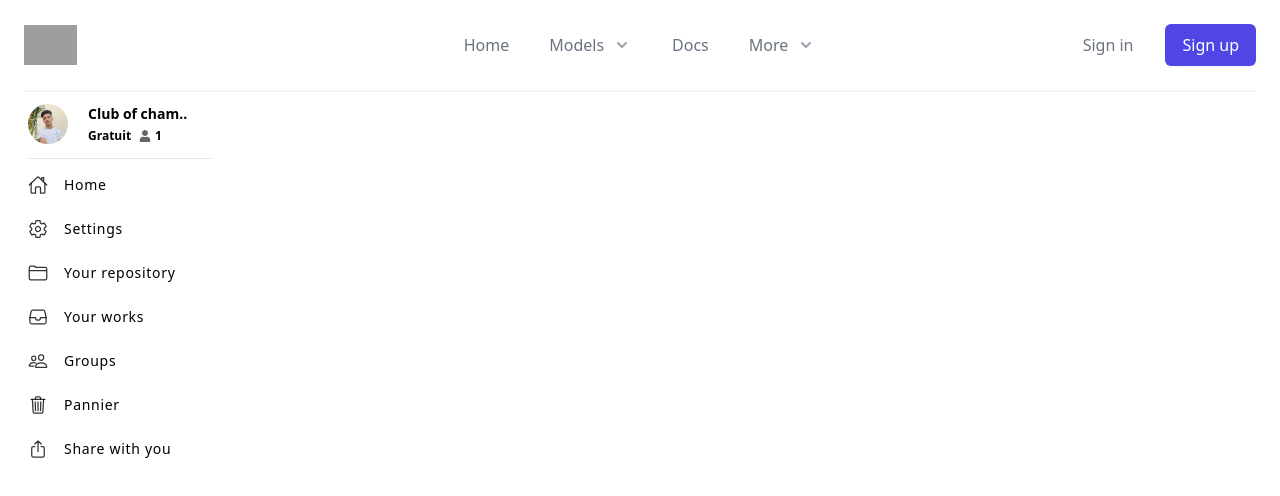
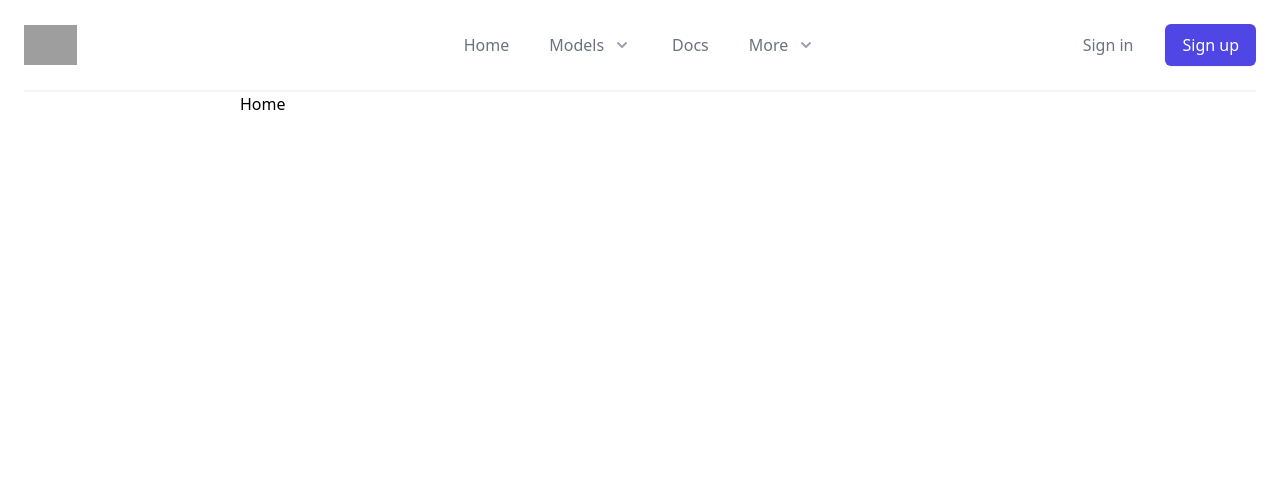
Before and after one commit to chamsou-Br/next_steps, a Next.js app: page / in a window 1280 px wide. Shown: the top 496 px of the page. Built offline with nearby package versions, Linux system fonts and the light colour scheme; grey boxes are pictures that could not be loaded.

Commit message:
sidebar completed

```diff
--- a/components/Layout.jsx
+++ b/components/Layout.jsx
@@ -1,21 +1,40 @@
-import React  from "react";
+import React, { useState }  from "react";
 import Head from 'next/head';
 import Navbar from "./navbar";
 import Sidebar from "./sidebar";
+import classNames from "classnames";
 
 
 const Layout = ({children}) => {
 
+    const [sidebarActive , setSidebar] = useState(true);
+    const onToggleSideBar = () => {
+        if (sidebarActive == true) {
+            setSidebar(false)
+        }else {
+            setSidebar(true)
+        }
+    };
+
 
     return (
-    <div className="root min-h-full relative bg-hero-back bg-cover" >
+    <div className="root min-h-full relative" >
         <Head>
             <title>Create Next App</title>
             <link rel="icon" href="/favicon.ico" />
         </Head>
-        <Navbar />
-        <Sidebar />
-        {children}
+        <Navbar onToggleSideBar={onToggleSideBar} />
+        <div className="flex  ">
+            <Sidebar sidebarActive={sidebarActive}  />
+            <div className={classNames("",{
+                    " animate-childrenOpen" : sidebarActive ,
+                    "animate-childrenClose" : !sidebarActive
+            })} >
+            {children}
+            </div>
+
+        </div>
+
 
     </div>
      );
--- a/components/navbar.jsx
+++ b/components/navbar.jsx
@@ -11,6 +11,7 @@ import {
   XIcon,
 } from '@heroicons/react/outline'
 import { ChevronDownIcon } from '@heroicons/react/solid'
+import { FaBars } from 'react-icons/fa'
 
 const solutions = [
   {
@@ -47,19 +48,29 @@ function classNames(...classes) {
   return classes.filter(Boolean).join(' ')
 }
 
-export default function Navbar() {
+export default function Navbar({onToggleSideBar}) {
   return (
+    <div className=' sticky top-0'>
     <Popover className="relative bg-white">
       <div className="max-w-7xl mx-auto px-4 sm:px-6">
         <div className="flex justify-between items-center border-b-2 border-gray-100 py-6 md:justify-start md:space-x-10">
 
          {/* logo  */}
-          <div className="flex justify-start lg:w-0 lg:flex-1">
+          <div className="flex justify-start relative lg:w-0 lg:flex-1">
+            <button className='md:block hidden xl:hidden mr-6'
+              onClick={()=>onToggleSideBar()}>
+              <FaBars size={20} className='text-black' />
+            </button>
+            <button className='hidden xl:block  absolute top-3 -left-12'
+               onClick={()=>onToggleSideBar()}>
+               <FaBars size={20} className='text-black' />
+            </button>
             <a href="#">
               <span className="sr-only">Workflow</span>
               <img
                 className="h-8 w-auto sm:h-10"
-                src="https://tailwindui.com/img/logos/workflow-mark-indigo-600.svg"
+              src="https://tailwindui.com/img/logos/workflow-mark-indigo-600.svg"
+              // src='/favicon.ico'
                 alt=""
               />
             </a>
@@ -293,5 +304,6 @@ export default function Navbar() {
         </Popover.Panel>
       </Transition>
     </Popover>
+    </div>
   )
 }
--- a/components/sidebar.jsx
+++ b/components/sidebar.jsx
@@ -2,7 +2,7 @@ import React from 'react'
 import Image from 'next/image'
 import {FaUser} from "react-icons/fa"
 import { IoFileTrayOutline, IoFolderOutline, IoHomeOutline, IoPeopleOutline, IoSettingsOutline, IoShareOutline, IoTrashOutline , } from "react-icons/io5"
-
+import classNames from 'classnames'
 
 const sidebarLinks = [
     {title : "Home" , icon : <IoHomeOutline size={20} color='#000000CC'/>},
@@ -15,9 +15,12 @@ const sidebarLinks = [
 ]
 
 
-function Sidebar() {
+function Sidebar(props) {
     return (
-        <div className='hidden md:block h-screen   bg-primary w-60 pt-3 pl-7 overflow-y-scroll'>
+        <div className={classNames("hidden fixed md:block  bg-primary w-60 pt-3 pl-7  overflow-x-hidden overflow-y-scroll h-screen",{
+            " animate-sidebarOpen" : props.sidebarActive == true ,
+            " animate-sidebarClose" : props.sidebarActive == false,
+        })}>
 
             {/* USER INFORMATION */}
             <div className='flex'>
@@ -25,7 +28,10 @@ function Sidebar() {
                       <Image src="/chamsou.jpg" width="40" height="40" className=" rounded-full"  />
                 </div>
                 <div className='block '>
-                    <h5 className=" text-sm font-semibold mb-1 ">{"Club of chamseddine".substring(0,12)}..</h5>
+                    <h1 className=" text-sm font-semibold mb-1 overflow-hidden">{//"Club of chamseddine".substring(0,12)}..
+                    }
+                        chamseddine
+                    </h1>
                     <div className="flex">
                           <p className=" text-xs  font-bold ">Gratuit</p>
                           <button className='pl-2 pr-1'>
--- a/package.json
+++ b/package.json
@@ -8,6 +8,7 @@
   "dependencies": {
     "@headlessui/react": "^1.4.2",
     "@heroicons/react": "^1.0.5",
+    "classnames": "^2.3.1",
     "headlessui": "^0.0.0",
     "heroicons": "^1.0.5",
     "next": "latest",
--- a/pages/index.js
+++ b/pages/index.js
@@ -9,6 +9,8 @@ export default function Home() {
         <title>Create Next App</title>
         <link rel="icon" href="/favicon.ico" />
       </Head>
+      <h1>Home</h1>
+      <br/><br/><br/><br/><br/><br/><br/><br/><br/><br/><br/><br/><br/><br/><br/><br/><br/><br/><br/><br/><br/><br/><br/><br/><br/><br/><br/><br/><br/><br/><br/><br/><br/><br/><br/><br/><br/><br/><br/><br/><br/><br/><br/><br/><br/><br/><br/><br/><br/><br/><br/><br/><br/><br/><br/><br/><br/><br/><br/><br/><br/><br/><br/><br/>
     </div>
   )
 }
--- a/tailwind.config.js
+++ b/tailwind.config.js
@@ -4,7 +4,33 @@ module.exports = {
     './components/**/*.{js,ts,jsx,tsx}',
   ],
   theme: {
-    extend: {},
+    extend: {
+      keyframes: {
+        sidebarClose: {
+          "0%": { width : "240px" , overflow : "hidden"},
+          '100%': { width : "0" , overflow : "hidden" },
+        },
+        sidebarOpen : {
+          "0%": { width : "0" },
+          '100%': { width : "240px" },
+        },
+        childrenOpen : {
+          "0%": { marginLeft : "0" },
+          '100%': { marginLeft : "240px" },
+        },
+        childrenClose : {
+          "0%": { marginLeft : "240px" },
+          '100%': { marginLeft : "0" },
+        }
+
+      },
+      animation: {
+        sidebarClose: 'sidebarClose .3s ease-in-out forwards',
+        sidebarOpen : "sidebarOpen .3s ease-in-out forwards",
+        childrenOpen : "childrenOpen .3s ease-in-out forwards",
+        childrenClose : "childrenClose .3s ease-in-out forwards"
+      }
+    },
   },
   plugins: [],
 }
```
Also changed, not shown: 1 other file (tests, documents, lock files or other folders).
